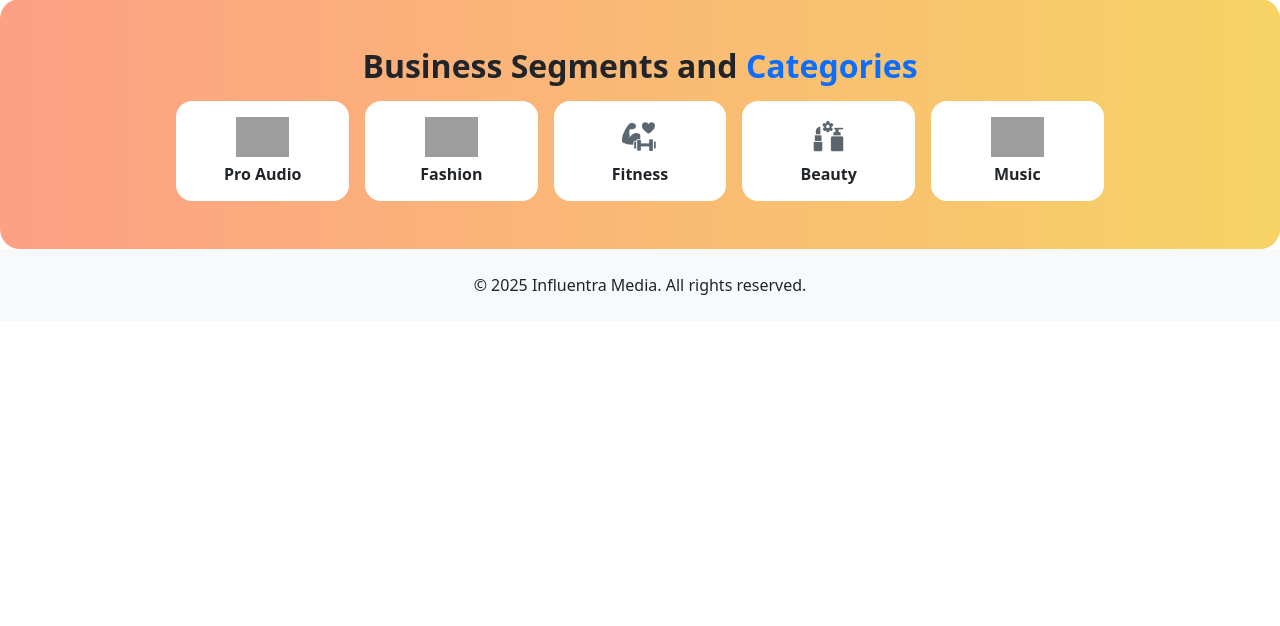
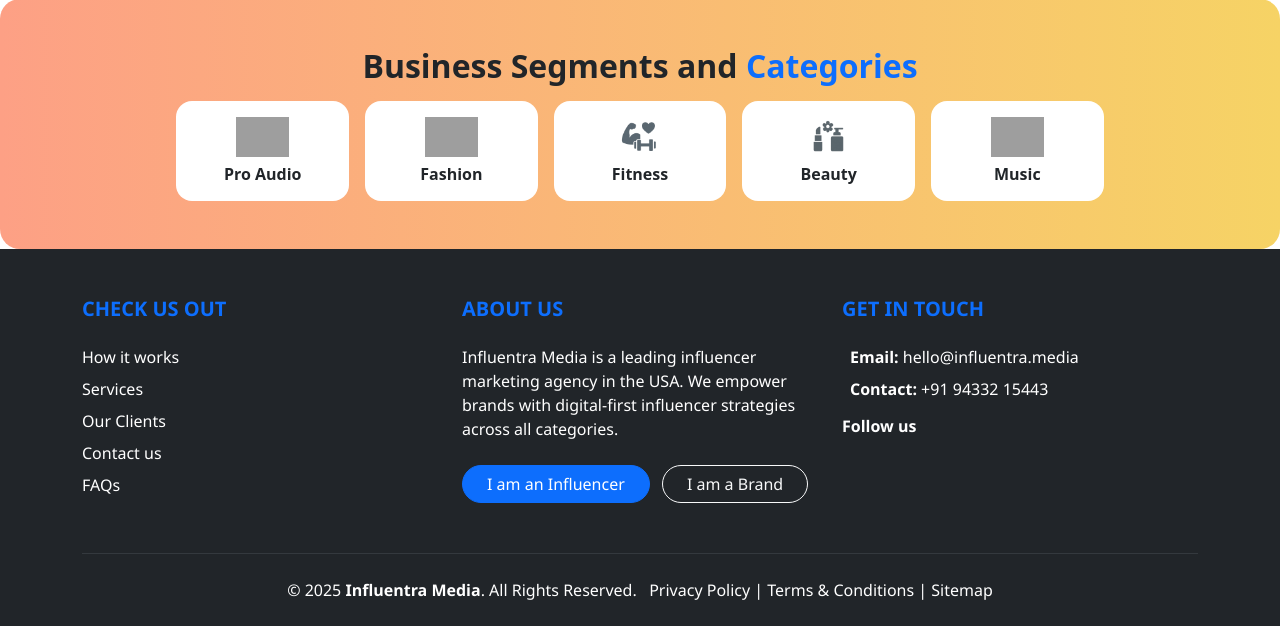
Before and after one commit to sukanta481/influentra-media, a PHP site: page / in a window 1280 px wide. Shown: the part 1958-2584 px from the top of the page. Before the commit the page ends 2253 px from the top, so only its background shows below. Run offline with PHP 8.4, Linux system fonts and the light colour scheme; grey boxes are pictures that could not be loaded.

Commit message:
updated footer

```diff
--- a/footer.php
+++ b/footer.php
@@ -1,7 +1,47 @@
-<footer class="text-center py-4 bg-light mt-auto">
-  <p class="mb-0">© 2025 Influentra Media. All rights reserved.</p>
+
+<footer class="bg-dark text-white pt-5 pb-4" style="font-family: 'Segoe UI', sans-serif;">
+  <div class="container text-md-left">
+    <div class="row">
+
+      <div class="col-md-4 mb-4">
+        <h5 class="text-uppercase mb-4 fw-bold text-primary">Check us Out</h5>
+        <ul class="list-unstyled">
+          <li><a href="#" class="text-white text-decoration-none d-block mb-2">How it works</a></li>
+          <li><a href="#" class="text-white text-decoration-none d-block mb-2">Services</a></li>
+          <li><a href="#" class="text-white text-decoration-none d-block mb-2">Our Clients</a></li>
+          <li><a href="#" class="text-white text-decoration-none d-block mb-2">Contact us</a></li>
+          <li><a href="#" class="text-white text-decoration-none d-block mb-2">FAQs</a></li>
+        </ul>
+      </div>
+
+      <div class="col-md-4 mb-4">
+        <h5 class="text-uppercase mb-4 fw-bold text-primary">About Us</h5>
+        <p class="mb-4">Influentra Media is a leading influencer marketing agency in the USA. We empower brands with digital-first influencer strategies across all categories.</p>
+        <div>
+          <button class="btn btn-primary rounded-pill px-4 me-2 mb-2">I am an Influencer</button>
+          <button class="btn btn-outline-light rounded-pill px-4 mb-2">I am a Brand</button>
+        </div>
+      </div>
+
+      <div class="col-md-4 mb-4">
+        <h5 class="text-uppercase mb-4 fw-bold text-primary">Get in Touch</h5>
+        <p class="mb-2"><i class="fas fa-envelope me-2"></i><strong>Email:</strong> hello@influentra.media</p>
+        <p class="mb-3"><i class="fas fa-phone-alt me-2"></i><strong>Contact:</strong> +91 94332 15443</p>
+        <h6 class="fw-bold">Follow us</h6>
+        <a href="#" class="text-white me-3 fs-4"><i class="fab fa-instagram"></i></a>
+        <a href="#" class="text-white fs-4"><i class="fab fa-facebook-f"></i></a>
+      </div>
+
+    </div>
+
+    <hr class="mb-4 border-secondary">
+
+    <div class="text-center">
+      <p class="mb-0">© 2025 <strong>Influentra Media</strong>. All Rights Reserved.
+        &nbsp; <a href="#" class="text-white text-decoration-none">Privacy Policy</a> |
+        <a href="#" class="text-white text-decoration-none">Terms & Conditions</a> |
+        <a href="#" class="text-white text-decoration-none">Sitemap</a>
+      </p>
+    </div>
+  </div>
 </footer>
-<script src="https://cdn.jsdelivr.net/npm/bootstrap@5.3.0/dist/js/bootstrap.bundle.min.js"></script>
-<script src="script.js"></script>
-</body>
-</html>
--- a/header.php
+++ b/header.php
@@ -7,7 +7,7 @@
   <title>Influentra Media</title>
   <link href="https://cdn.jsdelivr.net/npm/bootstrap@5.3.0/dist/css/bootstrap.min.css" rel="stylesheet">
   <link href="https://cdn.jsdelivr.net/npm/bootstrap-icons@1.10.5/font/bootstrap-icons.css" rel="stylesheet">
-  <link rel="stylesheet" href="style.css">
+  <link rel="stylesheet" href="style.css?v=<?= filemtime('style.css') ?>">
 </head>
 <body>
 <header class="sticky-top bg-white shadow-sm">
--- a/technology-driven-section.php
+++ b/technology-driven-section.php
@@ -16,7 +16,7 @@
       <div class="col-lg-6">
         <div class="card p-4 mb-4 shadow border-0 rounded-4">
           <div class="d-flex align-items-center">
-            <img src="img/Influencer_pic1.png" class="img-fluid rounded me-3" style="width: 100px;" alt="Influencer">
+            <img src="img/influencer_pic1.png" class="img-fluid rounded me-3" style="width: 100px;" alt="Influencer">
             <div>
               <h5 class="fw-bold mb-1">Influencers</h5>
               <p class="text-muted mb-2">
```
